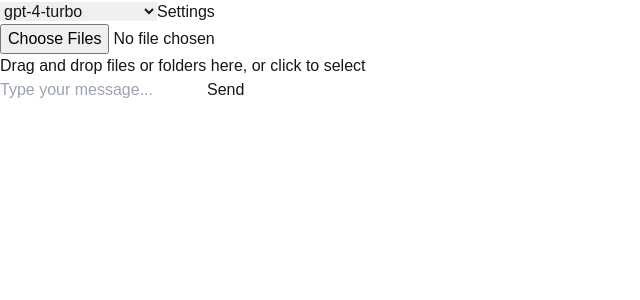
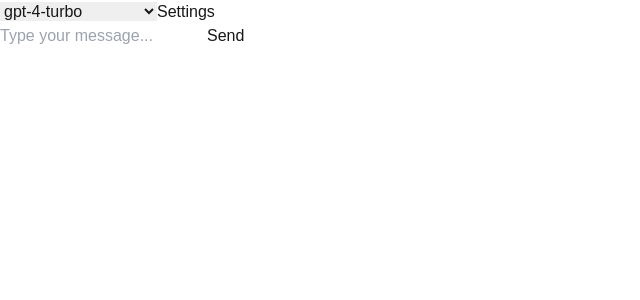
Before and after one commit to dreamz1e/llm-comparison-prototype, a Next.js app: page / in a window 1280 px wide. Shown: the top 300 px of the page, without its empty margins (0-640 px from the left). Built offline with nearby package versions, Linux system fonts and the light colour scheme.

Commit message:
removing fileupload

```diff
--- a/src/app/page.tsx
+++ b/src/app/page.tsx
@@ -5,8 +5,6 @@ import { Message, SystemPrompts } from '@/types/messages';
 import Settings from '@/components/Settings';
 import { systemPrompts } from '@/app/constants/systemPrompts';
 import { models } from '@/app/constants/models';
-import FileUpload from '@/components/FileUpload';
-import { ProcessedFile } from '@/types/fileProcessing';
 
 export default function Home() {
   const [messages, setMessages] = useState<Message[]>([]);
@@ -15,13 +13,6 @@ export default function Home() {
   const [isLoading, setIsLoading] = useState(false);
   const [isSettingsOpen, setIsSettingsOpen] = useState(false);
   const [localSystemPrompts, setSystemPrompts] = useState<SystemPrompts>(systemPrompts);
-  const [uploadedFiles, setUploadedFiles] = useState<ProcessedFile[]>([]);
-  const [codeContext, setCodeContext] = useState<string>('');
-
-  const handleFilesProcessed = (formattedContent: string, files: ProcessedFile[]) => {
-    setUploadedFiles(files);
-    setCodeContext(formattedContent);
-  };
 
   const handleSubmit = async (e: React.FormEvent) => {
     e.preventDefault();
@@ -48,8 +39,7 @@ export default function Home() {
           model: selectedModel,
           systemPrompt: localSystemPrompts[Object.keys(models).find(provider =>
             models[provider].includes(selectedModel)
-          ) || 'OpenAI'],
-          codeContext: codeContext
+          ) || 'OpenAI']
         }),
       });
 
@@ -64,7 +54,6 @@ export default function Home() {
       }]);
     } catch (error) {
       console.error('Error:', error);
-      // You could add error handling UI here
     } finally {
       setIsLoading(false);
     }
@@ -93,15 +82,6 @@ export default function Home() {
           >
             Settings
           </button>
-        </div>
-
-        <div className="p-4 border-b">
-          <FileUpload onFilesProcessed={handleFilesProcessed} />
-          {uploadedFiles.length > 0 && (
-            <div className="mt-2 text-sm text-gray-600">
-              {uploadedFiles.length} files uploaded
-            </div>
-          )}
         </div>
 
         <div className="h-[60vh] overflow-y-auto p-4 space-y-4">
--- a/src/components/FileUpload.tsx
+++ /dev/null
@@ -1,133 +0,0 @@
-import { useState, useCallback } from 'react';
-import { ProcessedFile, getFileLanguage, formatFilesForLLM } from '@/types/fileProcessing';
-
-interface FileUploadProps {
-  onFilesProcessed: (formattedContent: string, files: ProcessedFile[]) => void;
-}
-
-export default function FileUpload({ onFilesProcessed }: FileUploadProps) {
-  const [isDragging, setIsDragging] = useState(false);
-  const [isProcessing, setIsProcessing] = useState(false);
-
-  const processFiles = async (items: DataTransferItemList | FileList) => {
-    setIsProcessing(true);
-    const processedFiles: ProcessedFile[] = [];
-
-    const processEntry = async (entry: FileSystemEntry | null, path: string = '') => {
-      if (!entry) return;
-
-      if (entry.isFile) {
-        const fileEntry = entry as FileSystemFileEntry;
-        return new Promise<void>((resolve) => {
-          fileEntry.file(async (file) => {
-            const content = await file.text();
-            processedFiles.push({
-              path: path + file.name,
-              content,
-              language: getFileLanguage(file.name)
-            });
-            resolve();
-          });
-        });
-      } else if (entry.isDirectory) {
-        const dirEntry = entry as FileSystemDirectoryEntry;
-        const dirReader = dirEntry.createReader();
-
-        return new Promise<void>((resolve) => {
-          dirReader.readEntries(async (entries) => {
-            const promises = entries.map(entry =>
-              processEntry(entry, path + dirEntry.name + '/')
-            );
-            await Promise.all(promises);
-            resolve();
-          });
-        });
-      }
-    };
-
-    try {
-      if (items instanceof DataTransferItemList) {
-        const entries = Array.from(items)
-          .map(item => item.webkitGetAsEntry());
-        await Promise.all(entries.map(entry => processEntry(entry)));
-      } else {
-        // Handle regular file input
-        for (const file of Array.from(items)) {
-          const content = await file.text();
-          processedFiles.push({
-            path: file.name,
-            content,
-            language: getFileLanguage(file.name)
-          });
-        }
-      }
-
-      const formattedContent = formatFilesForLLM(processedFiles);
-      onFilesProcessed(formattedContent, processedFiles);
-    } catch (error) {
-      console.error('Error processing files:', error);
-    } finally {
-      setIsProcessing(false);
-    }
-  };
-
-  const handleDragOver = useCallback((e: React.DragEvent) => {
-    e.preventDefault();
-    setIsDragging(true);
-  }, []);
-
-  const handleDragLeave = useCallback((e: React.DragEvent) => {
-    e.preventDefault();
-    setIsDragging(false);
-  }, []);
-
-  const handleDrop = useCallback((e: React.DragEvent) => {
-    e.preventDefault();
-    setIsDragging(false);
-    processFiles(e.dataTransfer.items);
-  }, [processFiles]);
-
-  const handleFileInput = useCallback((e: React.ChangeEvent<HTMLInputElement>) => {
-    if (e.target.files) {
-      processFiles(e.target.files);
-    }
-  }, [processFiles]);
-
-  return (
-    <div
-      className={`border-2 border-dashed rounded-lg p-8 text-center ${
-        isDragging ? 'border-blue-500 bg-blue-50' : 'border-gray-300'
-      } ${isProcessing ? 'opacity-50' : ''}`}
-      onDragOver={handleDragOver}
-      onDragLeave={handleDragLeave}
-      onDrop={handleDrop}
-    >
-      <input
-        type="file"
-        id="fileInput"
-        multiple
-        directory=""
-        webkitdirectory=""
-        className="hidden"
-        onChange={handleFileInput}
-      />
-      <label
-        htmlFor="fileInput"
-        className="cursor-pointer block"
-      >
-        {isProcessing ? (
-          <div className="flex justify-center items-center">
-            <div className="animate-spin rounded-full h-8 w-8 border-b-2 border-gray-900"></div>
-            <span className="ml-2">Processing files...</span>
-          </div>
-        ) : (
-          <>
-            <div className="text-gray-600">
-              Drag and drop files or folders here, or click to select
-            </div>
-          </>
-        )}
-      </label>
-    </div>
-  );
-}
--- a/src/types/fileProcessing.ts
+++ /dev/null
@@ -1,36 +0,0 @@
-export interface ProcessedFile {
-    path: string;
-    content: string;
-    language?: string;
-}
-
-export function getFileLanguage(fileName: string): string {
-    const extension = fileName.split('.').pop()?.toLowerCase();
-    const languageMap: { [key: string]: string } = {
-      'ts': 'typescript',
-      'tsx': 'typescript',
-      'js': 'javascript',
-      'jsx': 'javascript',
-      'py': 'python',
-      'java': 'java',
-      'cpp': 'cpp',
-      'c': 'c',
-      'cs': 'csharp',
-      'go': 'go',
-      'rs': 'rust',
-      'rb': 'ruby',
-      'php': 'php',
-      'html': 'html',
-      'css': 'css',
-      'json': 'json',
-      'md': 'markdown',
-    };
-
-    return languageMap[extension || ''] || 'plaintext';
-  }
-
-  export function formatFilesForLLM(files: ProcessedFile[]): string {
-    return files.map(file =>
-      `\`\`\`${file.language}:${file.path}\n${file.content}\n\`\`\`\n\n`
-    ).join('\n\n-------\n\n');
-  }
```
